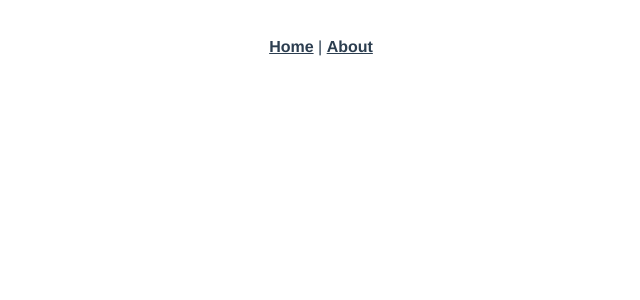
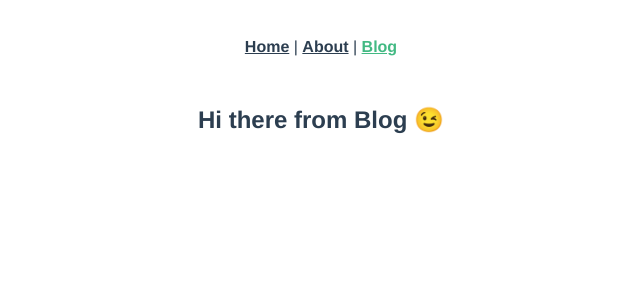
Before and after one commit to AnderDaZu/startfree, a Vue app: page /blog in a window 1280 px wide. Before the commit this address had no page. Shown: the top 300 px of the page, without its empty margins (319-959 px from the left). Built offline with nearby package versions, Linux system fonts and the light colour scheme.

Commit message:
Creación de nuevas rutas con Router

```diff
--- a/src/App.vue
+++ b/src/App.vue
@@ -1,7 +1,8 @@
 <template>
   <nav>
     <router-link to="/">Home</router-link> |
-    <router-link to="/about">About</router-link>
+    <router-link to="/about">About</router-link> |
+    <router-link to="/blog">Blog</router-link>
   </nav>
   <router-view/>
 </template>
--- a/src/router/index.js
+++ b/src/router/index.js
@@ -14,6 +14,11 @@ const routes = [
     // this generates a separate chunk (about.[hash].js) for this route
     // which is lazy-loaded when the route is visited.
     component: () => import(/* webpackChunkName: "about" */ '../views/AboutView.vue')
+  },
+  {
+    path: '/blog',
+    name: 'blog',
+    component: () => import('../views/BlogView.vue')
   }
 ]
 
--- /dev/null
+++ b/src/views/BlogView.vue
@@ -0,0 +1,13 @@
+<template>
+    <h2>Hi there from Blog 😉</h2>
+</template>
+
+<script>
+export default {
+
+}
+</script>
+
+<style scoped>
+
+</style>
```
